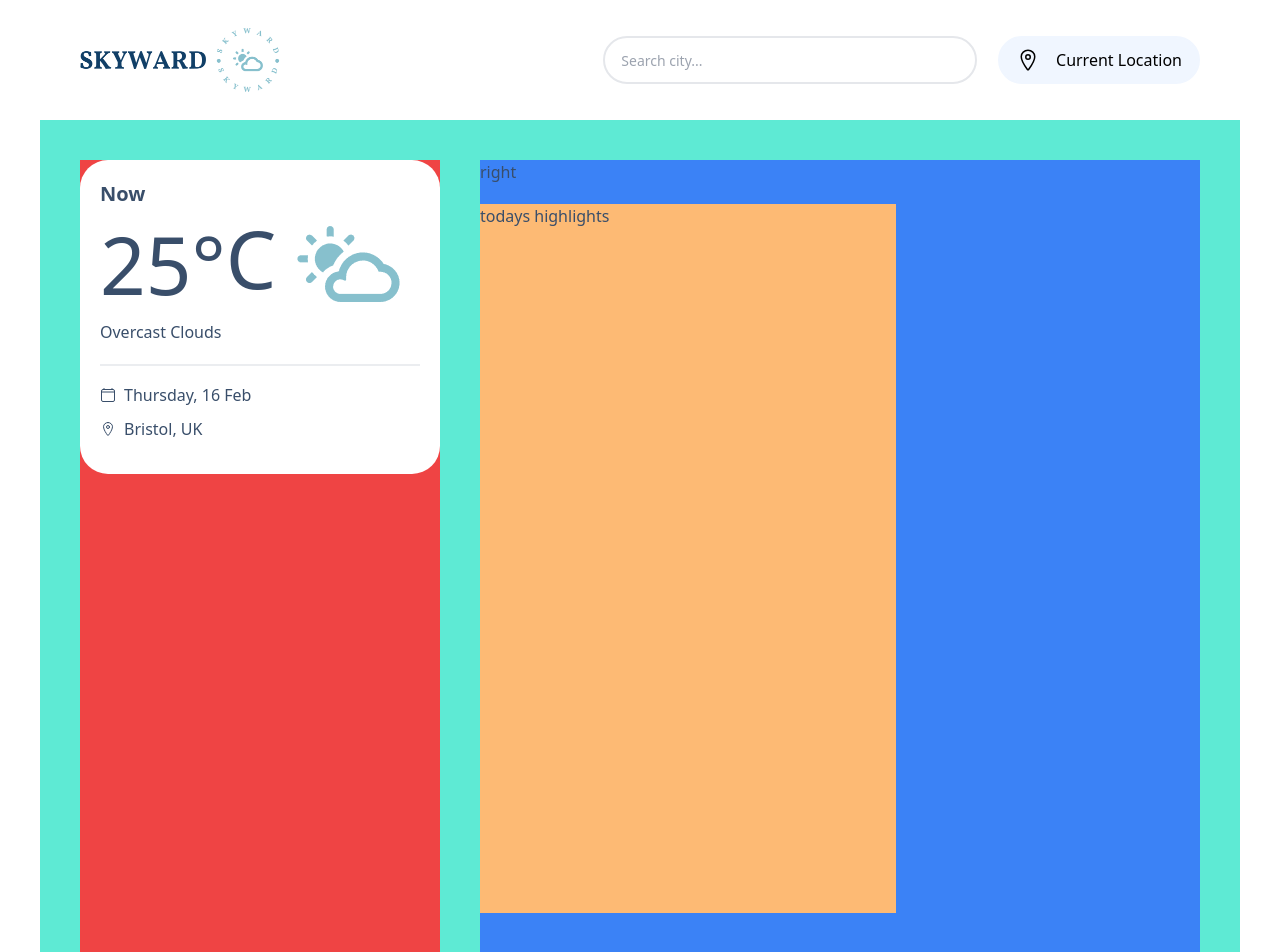
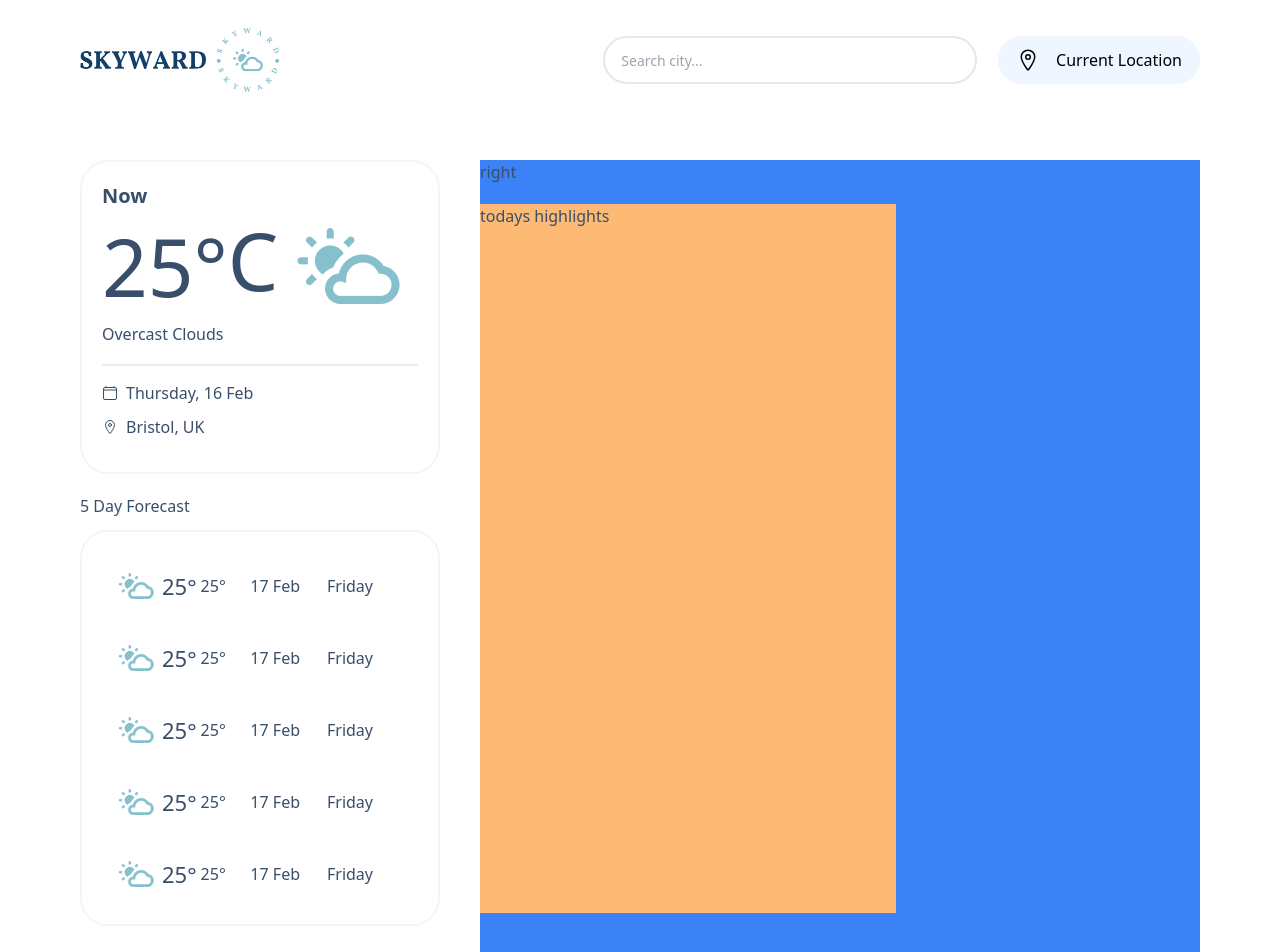
Before and after one commit to ItsMeSteve88/Skyward, a React (Vite) app: page / in a window 1280 px wide. Shown: the top 952 px of the page. Built offline with nearby package versions, Linux system fonts and the light colour scheme.

Commit message:
five day row setup

```diff
--- a/src/App.jsx
+++ b/src/App.jsx
@@ -1,5 +1,6 @@
 import Navbar from "./components/Navbar"
 import Card from "./components/sidebar/Card";
+import FiveDayForecast from "./components/sidebar/FiveDayForecast";
 
 function App() {
   return (
@@ -7,7 +8,8 @@ function App() {
         <Navbar />
         <div className="body bodypos">
            <div className="sidebar sidebarpos">
-              <Card/>
+              <Card />
+              <FiveDayForecast/>
            </div>
            <div className="main mainpos">right
               <div className='bg-orange-300 h- md:w-[416px] md:h-[709px] '>
--- /dev/null
+++ b/src/components/sidebar/FiveDayForecast.jsx
@@ -0,0 +1,19 @@
+import React from 'react'
+import FiveDayRow from './FiveDayRow'
+
+const FiveDayForecast = () => {
+  return (
+     <div className='fivedayforecast'>
+        <h1 className='pb-3 h-[37px]'>5 Day Forecast</h1>
+        <div className='fivedaycard'>
+           <FiveDayRow/>
+           <FiveDayRow/>
+           <FiveDayRow/>
+           <FiveDayRow/>
+           <FiveDayRow/>
+        </div>
+     </div>
+  )
+}
+
+export default FiveDayForecast
--- /dev/null
+++ b/src/components/sidebar/FiveDayRow.jsx
@@ -0,0 +1,17 @@
+import React from 'react'
+
+const FiveDayRow = () => {
+  return (
+     <div className='fivedayrow'>
+        <div className='w-[102px] lg:w-[113px] h-9 lg:h-11 flex items-center gap-1'>
+           <img src='favicon.png' alt='icon' className='w-9 h-9 lg:w-11 lg:h-11' />
+           <h2 className='text-xl lg:text-[22px]'>25&deg;</h2>
+           <h2 className='text-sm lg:text-base'>25&deg;</h2>
+        </div>
+        <p className='flex justify-end w-[73px]'>17 Feb</p>
+        <p className='flex justify-end w-[73px]'>Friday</p>
+    </div>
+  )
+}
+
+export default FiveDayRow
--- a/src/index.css
+++ b/src/index.css
@@ -10,11 +10,11 @@
 }
 
 .body {
-   @apply bg-teal-300 max-w-[1600px] w-[320px] md:w-[768px] lg:w-[1200px] 2xl:w-[1600px] h-[1952px] md:h-[802px] lg:h-[1286px] 2xl:h-[780] mx-auto;
+   @apply max-w-[1600px] w-[320px] md:w-[768px] lg:w-[1200px] 2xl:w-[1600px] h-[1952px] md:h-[802px] lg:h-[1286px] 2xl:h-[780] mx-auto;
 }
 
 .sidebar{
-   @apply bg-red-500 w-[288px] md:w-[280px] lg:w-[360px] 2xl:w-[360px] h-[585px] md:h-[778px] lg:h-[1246px] 2xl:h-[740px];
+   @apply w-[288px] md:w-[280px] lg:w-[360px] 2xl:w-[360px] h-[585px] md:h-[778px] lg:h-[1246px] 2xl:h-[740px];
 }
 
 .main{
@@ -42,5 +42,17 @@
 /* SIDEBAR */
 
 .card {
-   @apply w-[288px] h-[264px] md:w-[280px] md:h-[272px] lg:w-[360px] lg:h-[314px] rounded-[28px] p-5 flex flex-col bg-white
+   @apply w-[288px] h-[264px] md:w-[280px] md:h-[272px] lg:w-[360px] lg:h-[314px] rounded-[28px] p-5 flex flex-col border-base-200 border-2
 }
+
+.fivedayforecast {
+   @apply w-[288px] h-[305px] md:w-[280px] md:h-[333px] lg:w-[360px] lg:h-[439px] 2xl:h-[406px] pb-3 flex flex-col items-start self-stretch
+}
+
+.fivedaycard {
+   @apply w-[288px] h-[268px] md:w-[280px] md:h-[292px] lg:w-[360px] lg:h-[396px] rounded-[28px] flex flex-col items-start gap-3 md:gap-4 lg:gap-7 p-5 md:p-6 lg:p-8 self-stretch border-base-200 border-2
+}
+
+.fivedayrow {
+   @apply flex items-center self-stretch w-[248px] md:w-[232px] lg:w-[296px] h-9 lg:h-11
+}
```
